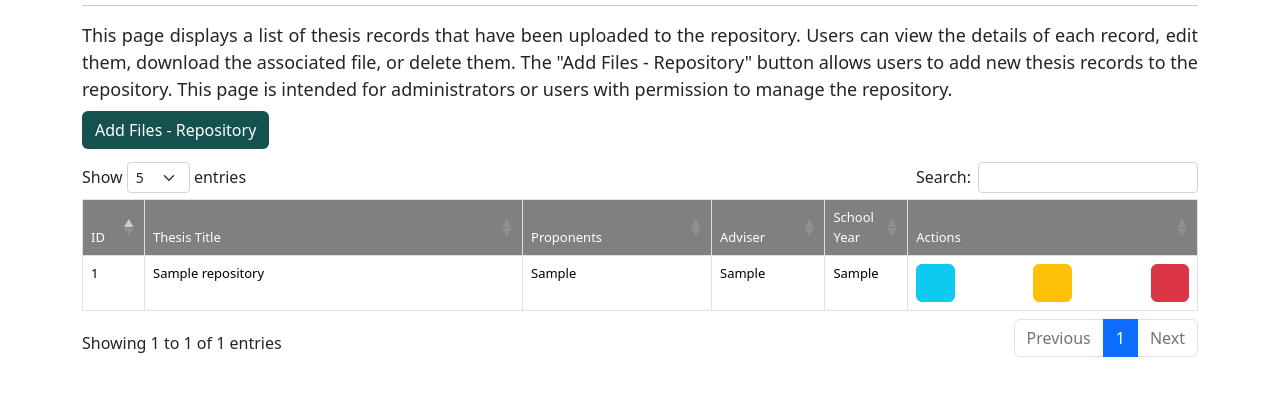
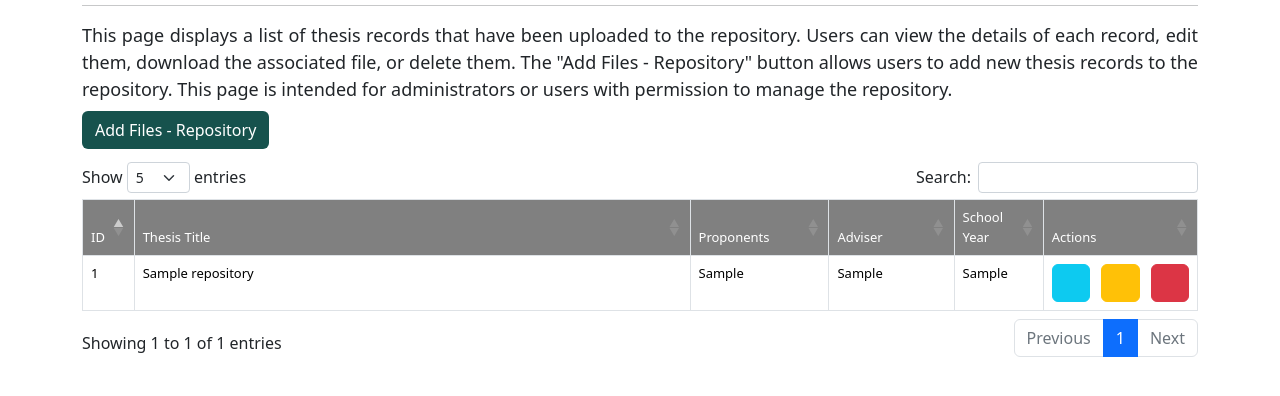
Before and after one commit to TubatMark/thesis-project, a Django app: template Users/templates/accounts/admin/admin_dashboard/tables/table_repository/table_repository.html in a window 1280 px wide. Shown: the part 133-529 px from the top of the page. Run offline with Django 4.2, Linux system fonts and the light colour scheme; tables that the repository leaves empty hold one stand-in row (values such as "Sample post"); the template is opened without the code that fills it: values that come from a table or form of the project are taken from there, most other values are stand-ins (such as "Sample title", 1, 10 or a date in 2020); lists and menus that the app fills with data are empty; some libraries are stand-ins or nearby versions; some web fonts are replaced.

Commit message:
edit table width

```diff
--- a/Users/templates/accounts/admin/admin_dashboard/tables/table_repository/table_repository.html
+++ b/Users/templates/accounts/admin/admin_dashboard/tables/table_repository/table_repository.html
@@ -22,12 +22,12 @@
     <table class="table table-bordered mx-auto " id="repositoryDatatable">
         <thead bgcolor="grey" style="color: #fff; font-size:13px">
             <tr>
-                <th style="width: 5%;">ID</th>
-                <th style="width: 30%;">Thesis Title</th>
-                <th style="width: 15%;">Proponents</th>
+                <th style="width: 1%;">ID</th>
+                <th style="width: 40%;">Thesis Title</th>
+                <th style="width: 10%;">Proponents</th>
                 <th style="width: 9%;">Adviser</th>
                 <th style="width: 5%;">School Year</th>
-                <th style="width: 23%;">Actions</th>
+                <th style="width: 8%;">Actions</th>
             </tr>
         </thead>
         <!--Data from backend-->
--- a/Users/templates/accounts/student/student_dashboard/student_repository/table_repository_student.html
+++ b/Users/templates/accounts/student/student_dashboard/student_repository/table_repository_student.html
@@ -14,8 +14,8 @@
     <table class="table table-bordered mx-auto " id="studentRepositoryDatatable">
         <thead bgcolor="grey" style="color: #fff; font-size:13px">
             <tr>
-                <th style="width: 25%;">Thesis Title</th>
-                <th style="width: 15%;">Proponents</th>
+                <th style="width: 30%;">Thesis Title</th>
+                <th style="width: 10%;">Proponents</th>
                 <th style="width: 9%;">Adviser</th>
                 <th style="width: 5%;">School Year</th>
                 <th style="width: 1%;">Actions</th>
```
